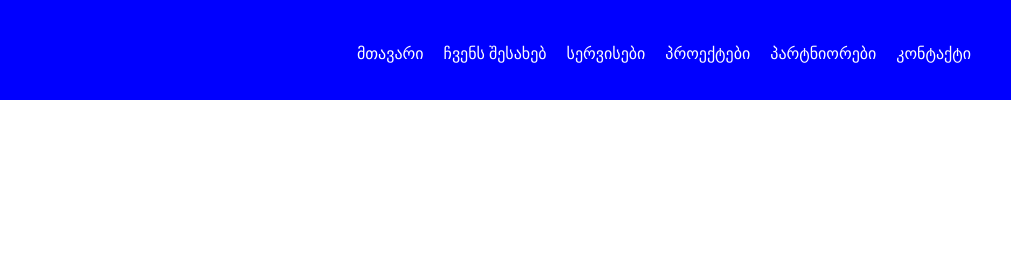
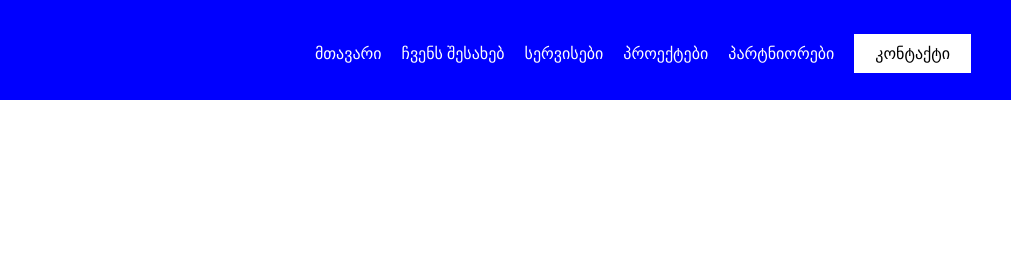
Before and after one commit to Rakshasss/dav-8, a plain HTML site: page index.html in a window 1280 px wide. Shown: the top 280 px of the page, 269-1280 px from the left. Drawn offline with Linux system fonts and the light colour scheme.

Commit message:
kontaqti

```diff
--- a/style.css
+++ b/style.css
@@ -24,6 +24,12 @@ nav {
   all: unset;
   cursor: pointer;
   color: white;
+}
+#li6 a {
+  border: 1px solid white;
+  background-color: white;
+  color: black;
+  padding: 10px 20px;
 }
 .mt-kont {
   display: flex;
```
